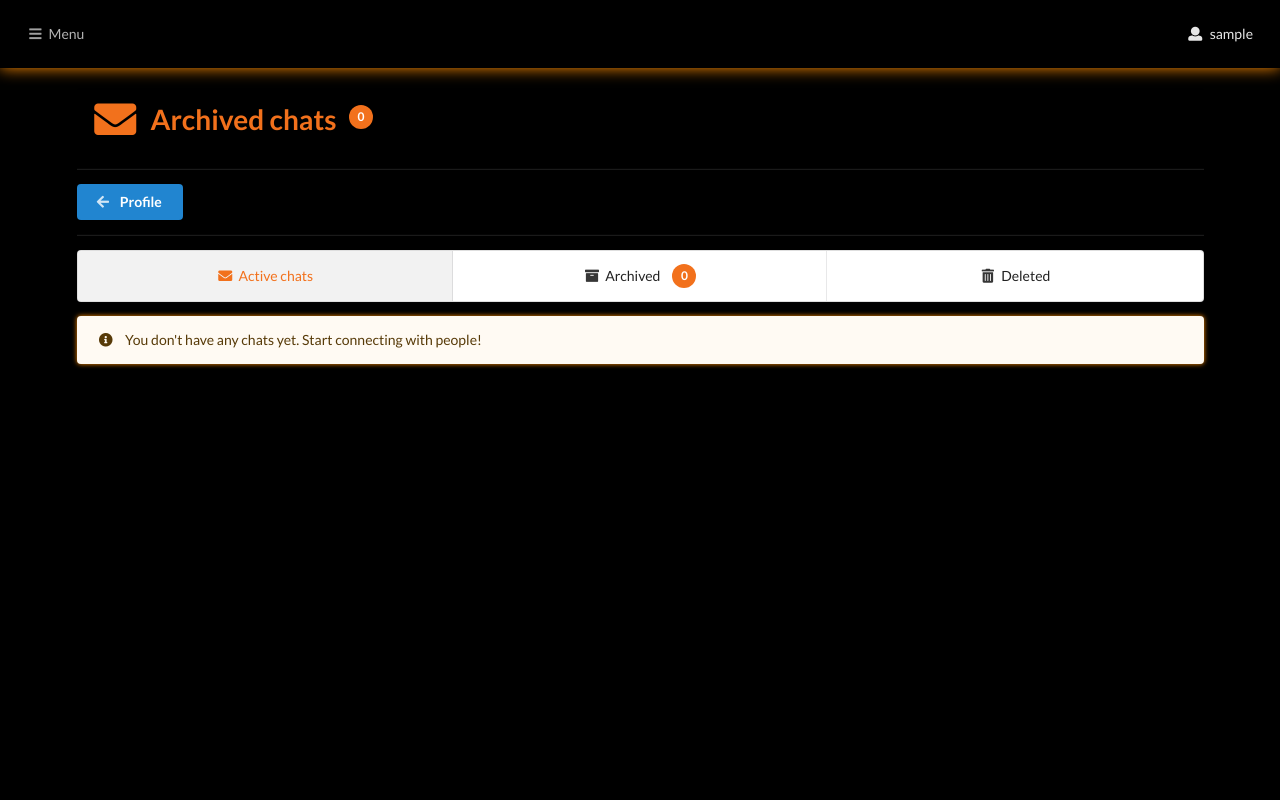
After one commit to aixandrolab/simple-social-network, a Django app: page /profile/chats/archived/ in a window 1280 px wide. The commit adds this page. Run offline with Django 5.2, Linux system fonts and the light colour scheme; the visitor is signed in with stand-in values (Sample User, id 1); data comes from the database, SQL or seed files in the repository.

Commit message:
feat: add archived chats page

```diff
--- /dev/null
+++ b/profiles/templates/profiles/chat_templates/archived_chats.html
@@ -0,0 +1,110 @@
+{% extends 'base.html' %}
+
+{% block title %}Archived chats{% endblock %}
+
+{% block content %}
+    <div class="ui container">
+        <div class="ui center aligned segment" style="background: none; border: none; box-shadow: none;">
+            <h1 class="ui orange header">
+                <i class="envelope icon"></i>
+                <div class="content">
+                        Archived chats
+                    <sup class="ui orange circular label">{{ archived_chats_count }}</sup>
+                </div>
+            </h1>
+        </div>
+        <div class="ui divider"></div>
+        <a href="{% url 'profiles:profile_detail' request.user.profile.slug %}"
+           class="ui primary button">
+            <i class="arrow left icon"></i>
+            Profile
+        </a>
+        <div class="ui divider"></div>
+
+        <div class="ui three item orange menu">
+            <a href="{% url 'profiles:active_chats' %}" class="active item">
+                <i class="envelope icon"></i>
+                Active chats
+            </a>
+            <a href="{% url 'profiles:archived_chats' %}" class="item">
+                <i class="archive icon"></i>
+                Archived
+                <div class="ui orange circular label">{{ archived_chats_count }}</div>
+            </a>
+            <a href="#" class="item">
+                <i class="trash alternate icon"></i>
+                Deleted
+            </a>
+        </div>
+
+        {% if archived_chats_count %}
+            <div class="ui segment" style="box-shadow: 0 0 5px 0 darkorange; margin-top: 20px;">
+                <div class="ui divided items">
+                    {% for chat in page_obj %}
+                        <div class="item">
+                            {% if chat.user1 != request.user.profile %}
+                                <div class="ui small image">
+                                    <img src="{{ chat.user1.avatar_url }}" alt="{{ chat.user1.full_name }}" style="object-fit: cover;">
+                                </div>
+                            {% else %}
+                                <div class="ui small image">
+                                    <img src="{{ chat.user2.avatar_url }}" alt="{{ chat.user2.full_name }}" style="object-fit: cover;">
+                                </div>
+                            {% endif %}
+                            <div class="content">
+                                <div class="header">
+                                    <a href="" style="color: orange;">
+                                        {{ chat.name }}
+                                    </a>
+                                </div>
+                                    {% if chat.user1 != request.user.profile %}
+                                        <div class="meta">
+                                            <span class="username">@{{ chat.user1.user.username }}</span>
+                                        </div>
+                                    {% else %}
+                                        <div class="meta">
+                                            <span class="username">@{{ chat.user2.user.username }}</span>
+                                        </div>
+                                    {% endif %}
+                                <div class="extra">
+                                    <div class="ui buttons">
+                                        {% if chat.user1 != request.user.profile %}
+                                            <a href="{% url 'profiles:profile_detail' chat.user1.slug %}" class="ui primary button">
+                                                <i class="eye icon"></i>
+                                                Profile
+                                            </a>
+                                        {% else %}
+                                            <a href="{% url 'profiles:profile_detail' chat.user2.slug %}" class="ui primary button">
+                                                <i class="eye icon"></i>
+                                                Profile
+                                            </a>
+                                        {% endif %}
+                                        <a href="#" class="ui orange button">
+                                            <i class="archive icon"></i>
+                                            Unarchive
+                                        </a>
+                                        <a href=""
+                                           onclick="return confirm('Are you sure you want to delete this chat?')"
+                                           class="ui red button">
+                                            <i class="trash icon"></i>
+                                            Delete
+                                        </a>
+                                    </div>
+                                </div>
+                            </div>
+                        </div>
+                    {% endfor %}
+                </div>
+            </div>
+
+            {% if page_obj.has_other_pages %}
+                {% include 'components/paginator.html' %}
+            {% endif %}
+        {% else %}
+            <div class="ui warning message" style="box-shadow: 0 0 5px 0 darkorange;">
+                <i class="info circle icon"></i>
+                    You don't have any chats yet. Start connecting with people!
+            </div>
+        {% endif %}
+    </div>
+{% endblock %}
--- a/profiles/urls.py
+++ b/profiles/urls.py
@@ -4,6 +4,7 @@ from django.urls import path
 
 from profiles.views.auth_views.logout_view import logout_view
 from profiles.views.chat_views.active_chats_view import active_chats_view
+from profiles.views.chat_views.archived_chats_view import archived_chats_view
 from profiles.views.chat_views.chat_detail_view import chat_detail_view
 from profiles.views.chat_views.delete_message_view import delete_message_view
 from profiles.views.chat_views.send_message_view import send_message_view
@@ -60,8 +61,9 @@ urlpatterns = [
     path('@<str:username>/', friends_list_view, name='friends_list'),
 
     path('chats/active/', active_chats_view, name='active_chats'),
+    path('chats/archived/', archived_chats_view, name='archived_chats'),
     path('chat/details/<int:chat_id>/', chat_detail_view, name='chat_detail'),
-    path('chat/<int:chat_id>/send/message//', send_message_view, name='send_message'),
+    path('chat/<int:chat_id>/send/message/', send_message_view, name='send_message'),
     path('chat/<int:chat_id>/delete/message/<int:message_id>/', delete_message_view, name='delete_message'),
 ]
 
--- /dev/null
+++ b/profiles/views/chat_views/archived_chats_view.py
@@ -0,0 +1,27 @@
+from django.contrib.auth.decorators import login_required
+from django.db.models import Q
+from django.shortcuts import render
+
+from core.utils.paginator import CachedCountPaginator
+from profiles.models import Chat
+
+
+@login_required()
+def archived_chats_view(request):
+    archived_chats = Chat.objects.filter(
+        Q(user1=request.user.profile) | Q(user2=request.user.profile),
+        chat_statuses__is_archived = True,
+        chat_statuses__is_deleted = False,
+        chat_statuses__is_muted = False,
+        chat_statuses__is_visible = True,
+        chat_statuses__profile = request.user.profile,
+    )
+    archived_chats_count = archived_chats.count()
+    page = request.GET.get('page', 1)
+    paginator = CachedCountPaginator(archived_chats, 10, total_count=archived_chats_count)
+    page_obj = paginator.get_page(page)
+    context = {
+        'page_obj': page_obj,
+        'archived_chats_count': archived_chats_count,
+    }
+    return render(request, 'profiles/chat_templates/archived_chats.html', context)
```
Also changed, not shown: profiles/templates/profiles/chat_templates/active_chats.html (+6 -2 lines).
